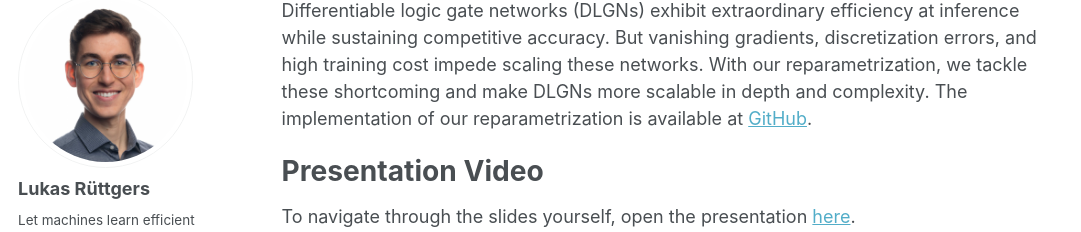
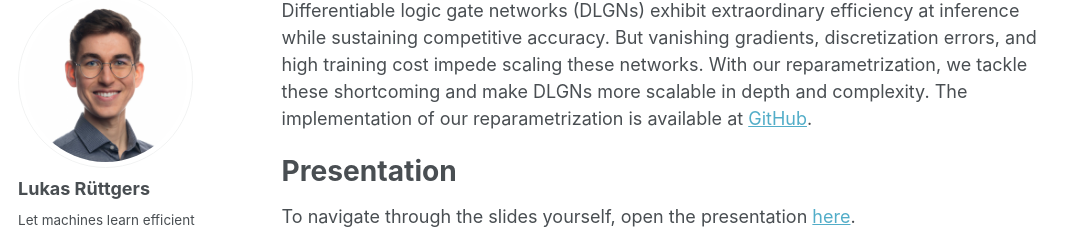
Before and after one commit to lukas-ruettgers/lukas-ruettgers.github.io, a Jekyll site: the page built from _portfolio/light-difflogic.md, in a window 1280 px wide and 900 px high, scrolled down 453 px, cut to the strip 0-355 px from the top of the window. Shown: the part 106-338 px from the top of the strip, without its empty margins (0-1081 px from the left). Built offline with Jekyll 4.4.1, drawn with Linux system fonts in a browser that asks for light colours; some web fonts are replaced; a script that is not in the unit is left out.

```diff
--- a/_portfolio/light-difflogic.md
+++ b/_portfolio/light-difflogic.md
@@ -12,7 +12,7 @@
 With our reparametrization, we tackle these shortcoming and make DLGNs more scalable in depth and complexity.
 The implementation of our reparametrization is available at [GitHub](https://github.com/lukas-ruettgers/difflogic-iwp).
 
-# Presentation Video
+# Presentation
 To navigate through the slides yourself, open the presentation [here](/files/light-difflogic-pres.html).<br/>
 <div style="position:relative;padding-bottom:56.25%;height:0;overflow:hidden;">
   <video
```
